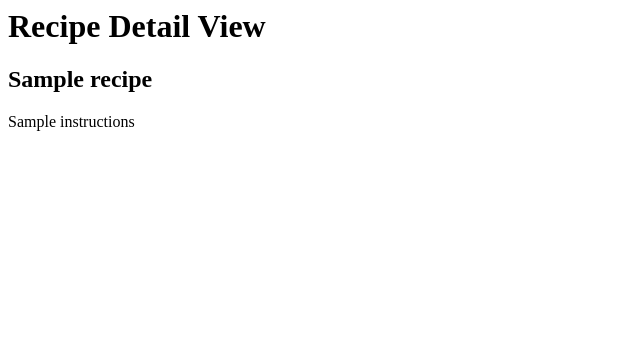
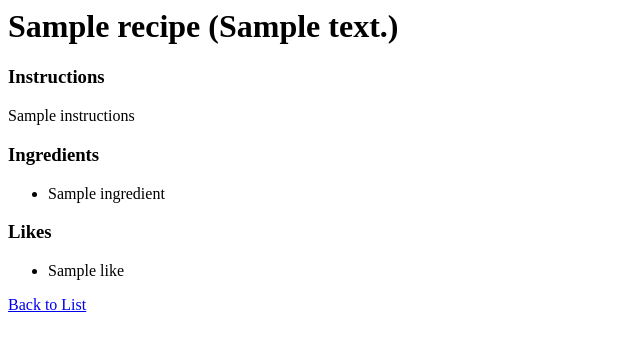
Before and after one commit to acedarney/menumaker, a Django app: template project_menumaker/menumaker_app/templates/menumaker_app/recipe_detail.html in a window 1280 px wide. Shown: the top 351 px of the page, without its empty margins (0-640 px from the left). Run offline with Django 3.2, Linux system fonts and the light colour scheme; the template is opened without the code that fills it: most values are stand-ins (such as "Sample title", 1, 10 or a date in 2020); data that the repository does not hold is empty.

Commit message:
Start adding data from models to views

```diff
--- a/project_menumaker/menumaker_app/templates/menumaker_app/recipe_detail.html
+++ b/project_menumaker/menumaker_app/templates/menumaker_app/recipe_detail.html
@@ -1,6 +1,33 @@
 
-<h1>Recipe Detail View</h1>
-<h2>{{ recipe.name }}</h2>
+<h1> {{ recipe.name }} ({{ recipe.cuisine }}) </h1>
+<h3>
+    Instructions
+</h3>
 <p>
     {{ recipe.instructions }}
 </p>
+<h3>
+    Ingredients
+</h3>
+<p>
+    <ul>
+        {% for ingredient in recipe.ingredients %}
+            <li>
+                {{ ingredient }}
+            </li>
+        {% endfor %}
+    </ul>
+</p>
+<h3>
+    Likes
+</h3>
+<p>
+    <ul>
+        {% for like in recipe.likes %}
+            <li>
+                {{ like }}
+            </li>
+        {% endfor %}
+    </ul>
+</p>
+<a href="{% url 'recipe-list' %}"> Back to List </a>
--- a/project_menumaker/menumaker_app/templates/menumaker_app/recipe_list.html
+++ b/project_menumaker/menumaker_app/templates/menumaker_app/recipe_list.html
@@ -3,7 +3,7 @@
 <ul>
     {% for recipe in recipe_list %}
         <li>
-            {{ recipe.name }}
+            <a href="{% url 'recipe-detail' pk=recipe.pk %}"> {{ recipe.name }} </a>
         </li>
     {% endfor %}
 </ul>
```
